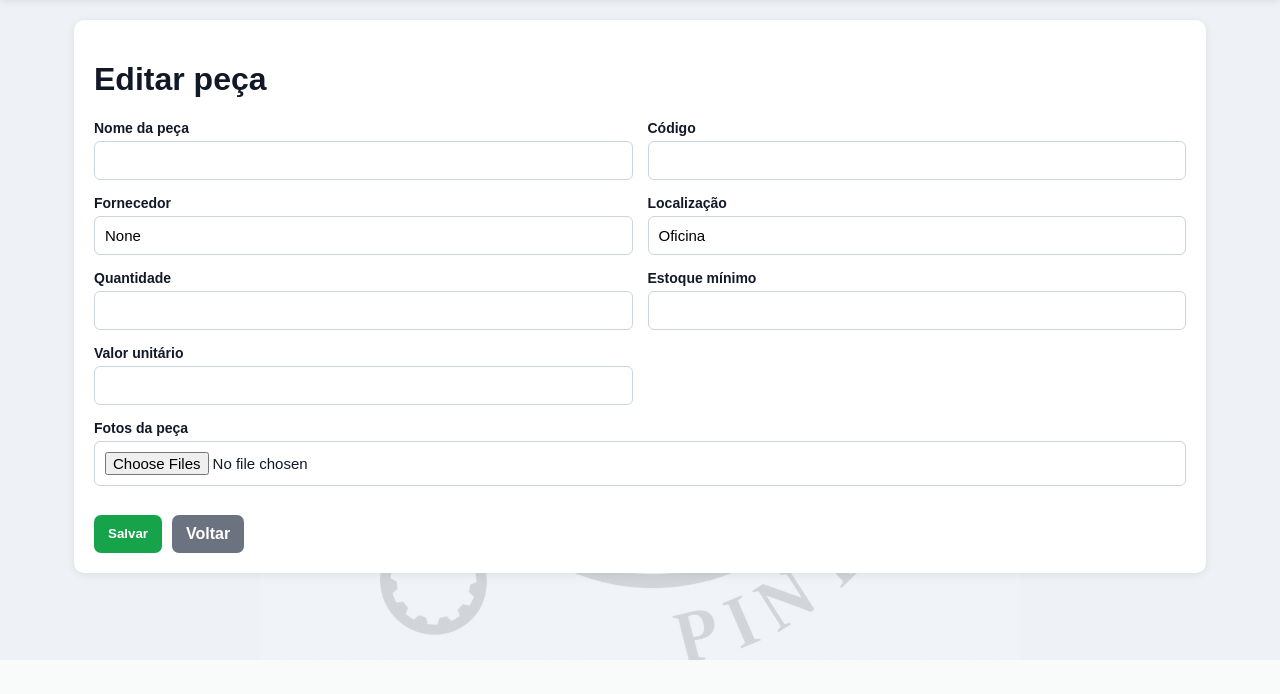
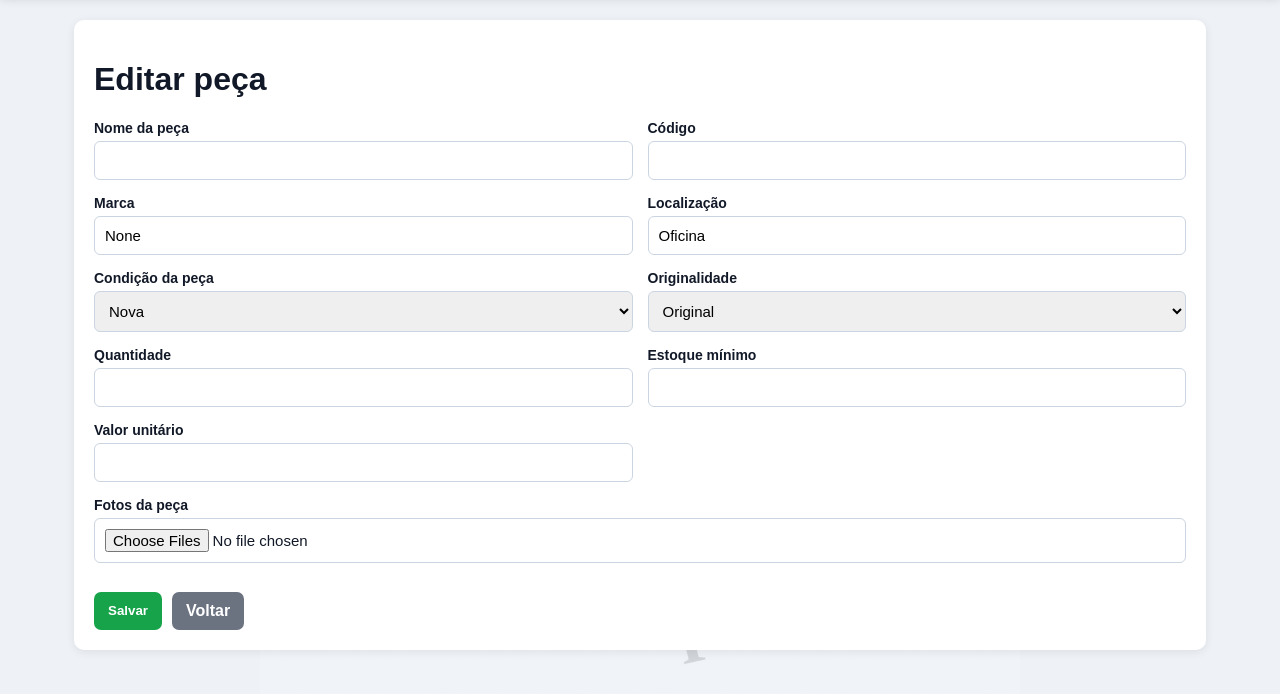
Before and after one commit to pontopneulatariaepintura-web/SistemaOS, a Flask app: page /estoque/nova in a window 1280 px wide. Shown: the part 140-834 px from the top of the page. Before the commit the page ends 800 px from the top, so only its background shows below. Run offline with Flask 3, Linux system fonts and the light colour scheme; the visitor is signed in with stand-in values (Sample User, id 1).

Commit message:
Corrigir textos acentuados

```diff
--- a/app.py
+++ b/app.py
@@ -481,6 +481,52 @@
     return "".join(ch for ch in texto.lower().strip() if ch.isalnum())
 
 
+def aplicar_info_extra_pecas(pecas):
+    pecas = list(pecas)
+    if not pecas:
+        return pecas
+    ids = [peca.id for peca in pecas]
+    placeholders = ", ".join(f":id{index}" for index, _ in enumerate(ids))
+    params = {f"id{index}": peca_id for index, peca_id in enumerate(ids)}
+    rows = db.session.execute(
+        text(f"SELECT id, condicao, originalidade FROM estoque_peca WHERE id IN ({placeholders})"),
+        params,
+    ).mappings()
+    extras = {row["id"]: row for row in rows}
+    for peca in pecas:
+        extra = extras.get(peca.id, {})
+        peca.condicao = extra.get("condicao") or "Nova"
+        peca.originalidade = extra.get("originalidade") or "Original"
+    return pecas
+
+
+def aplicar_info_extra_peca(peca):
+    if not peca or not getattr(peca, "id", None):
+        if peca:
+            peca.condicao = getattr(peca, "condicao", None) or "Nova"
+            peca.originalidade = getattr(peca, "originalidade", None) or "Original"
+        return peca
+    row = db.session.execute(
+        text("SELECT condicao, originalidade FROM estoque_peca WHERE id = :id"),
+        {"id": peca.id},
+    ).mappings().first()
+    peca.condicao = (row or {}).get("condicao") or "Nova"
+    peca.originalidade = (row or {}).get("originalidade") or "Original"
+    return peca
+
+
+def salvar_info_extra_peca(peca_id, condicao, originalidade):
+    db.session.execute(
+        text("UPDATE estoque_peca SET condicao = :condicao, originalidade = :originalidade WHERE id = :id"),
+        {
+            "id": peca_id,
+            "condicao": (condicao or "Nova").strip(),
+            "originalidade": (originalidade or "Original").strip(),
+        },
+    )
+    db.session.commit()
+
+
 def montar_alertas_prazo():
     hoje = datetime.now().date()
     limite = hoje + timedelta(days=2)
@@ -569,6 +615,10 @@
             "contrapartida_financeira": "FLOAT",
             "faturado_maxpar": "FLOAT",
             "valor_os": "FLOAT",
+        },
+        "estoque_peca": {
+            "condicao": "VARCHAR(30)",
+            "originalidade": "VARCHAR(30)",
         },
     }.items():
         existing_table_columns = {column["name"] for column in inspector.get_columns(table_name)}
@@ -1192,7 +1242,9 @@
             query = query.filter(EstoquePeca.codigo == codigo_lido)
             flash("Nenhuma peça encontrada com esse código de barras.", "warning")
 
-    pecas = query.order_by(EstoquePeca.nome).all()
+    pecas = aplicar_info_extra_pecas(query.order_by(EstoquePeca.nome).all())
+    if peca_encontrada:
+        aplicar_info_extra_peca(peca_encontrada)
     total_pecas = sum(peca.quantidade or 0 for peca in pecas)
     valor_total = sum((peca.quantidade or 0) * (peca.valor_unitario or 0) for peca in pecas)
     return render_template(
@@ -1218,12 +1270,15 @@
             valor_unitario=float(request.form.get("valor_unitario") or 0),
             localizacao=request.form.get("localizacao", "").strip(),
         )
+        peca.condicao = request.form.get("condicao", "Nova").strip()
+        peca.originalidade = request.form.get("originalidade", "Original").strip()
         if not peca.nome:
             flash("Informe o nome da pe\u00e7a.", "danger")
             return render_template("form_peca.html", peca=peca)
 
         db.session.add(peca)
         db.session.commit()
+        salvar_info_extra_peca(peca.id, peca.condicao, peca.originalidade)
         salvar_fotos_peca(peca.id)
         flash("Peça adicionada ao estoque. Etiqueta pronta para imprimir.", "success")
         return redirect(url_for("etiqueta_peca", id=peca.id, auto=1))
@@ -1233,13 +1288,15 @@
         codigo=(request.args.get("codigo") or "").strip(),
         localizacao=(request.args.get("localizacao") or "Oficina").strip(),
     )
+    peca.condicao = "Nova"
+    peca.originalidade = "Original"
     return render_template("form_peca.html", peca=peca)
 
 
 @app.route("/estoque/editar/<int:id>", methods=["GET", "POST"])
 @login_required
 def editar_peca(id):
-    peca = EstoquePeca.query.get_or_404(id)
+    peca = aplicar_info_extra_peca(EstoquePeca.query.get_or_404(id))
 
     if request.method == "POST":
         peca.nome = request.form.get("nome", "").strip()
@@ -1249,7 +1306,10 @@
         peca.estoque_minimo = int(request.form.get("estoque_minimo") or 0)
         peca.valor_unitario = float(request.form.get("valor_unitario") or 0)
         peca.localizacao = request.form.get("localizacao", "").strip()
+        peca.condicao = request.form.get("condicao", "Nova").strip()
+        peca.originalidade = request.form.get("originalidade", "Original").strip()
         db.session.commit()
+        salvar_info_extra_peca(peca.id, peca.condicao, peca.originalidade)
         salvar_fotos_peca(peca.id)
         flash("Pe\u00e7a atualizada.", "success")
         return redirect(url_for("estoque"))
@@ -1316,6 +1376,8 @@
             "nome": "nome", "peca": "nome", "descricao": "nome", "produto": "nome",
             "codigo": "codigo", "codigodebarras": "codigo", "codbarra": "codigo", "barras": "codigo", "sku": "codigo",
             "fornecedor": "fornecedor", "marca": "fornecedor",
+            "condicao": "condicao", "estado": "condicao", "novausada": "condicao", "novousado": "condicao",
+            "originalidade": "originalidade", "original": "originalidade", "originalounao": "originalidade",
             "quantidade": "quantidade", "qtd": "quantidade", "estoque": "quantidade",
             "estoqueminimo": "estoque_minimo", "minimo": "estoque_minimo",
             "valorunitario": "valor_unitario", "valor": "valor_unitario", "preco": "valor_unitario", "custounitario": "valor_unitario",
@@ -1357,6 +1419,12 @@
             peca.estoque_minimo = parse_int_estoque(dados.get("estoque_minimo"))
             peca.valor_unitario = parse_float_estoque(dados.get("valor_unitario"))
             peca.localizacao = dados.get("localizacao") or peca.localizacao or "Oficina"
+            db.session.flush()
+            salvar_info_extra_peca(
+                peca.id,
+                dados.get("condicao") or getattr(peca, "condicao", None) or "Nova",
+                dados.get("originalidade") or getattr(peca, "originalidade", None) or "Original",
+            )
 
         db.session.commit()
         flash(f"Importação concluída: {criadas} peças criadas, {atualizadas} atualizadas e {ignoradas} ignoradas.", "success")
--- a/templates/estoque.html
+++ b/templates/estoque.html
@@ -57,7 +57,9 @@
             </div>
             <div class="peca-dados">
                 <p><b>C&oacute;digo:</b> {{ peca.codigo or '-' }}</p>
-                <p><b>Fornecedor:</b> {{ peca.fornecedor or '-' }}</p>
+                <p><b>Marca:</b> {{ peca.fornecedor or '-' }}</p>
+                <p><b>Condi&ccedil;&atilde;o:</b> {{ peca.condicao or '-' }}</p>
+                <p><b>Originalidade:</b> {{ peca.originalidade or '-' }}</p>
                 <p><b>Quantidade:</b> {{ peca.quantidade }}</p>
                 <p><b>Estoque m&iacute;nimo:</b> {{ peca.estoque_minimo }}</p>
                 <p><b>Valor unit&aacute;rio:</b> R$ {{ "%.2f"|format(peca.valor_unitario or 0) }}</p>
--- a/templates/form_peca.html
+++ b/templates/form_peca.html
@@ -6,8 +6,22 @@
     <form method="POST" class="form-grid" enctype="multipart/form-data">
         <div><label>Nome da pe&ccedil;a</label><input type="text" name="nome" value="{{ peca.nome if peca else '' }}" required></div>
         <div><label>C&oacute;digo</label><input type="text" name="codigo" value="{{ peca.codigo if peca else '' }}"></div>
-        <div><label>Fornecedor</label><input type="text" name="fornecedor" value="{{ peca.fornecedor if peca else '' }}"></div>
+        <div><label>Marca</label><input type="text" name="fornecedor" value="{{ peca.fornecedor if peca else '' }}"></div>
         <div><label>Localiza&ccedil;&atilde;o</label><input type="text" name="localizacao" value="{{ peca.localizacao if peca else '' }}"></div>
+        <div>
+            <label>Condi&ccedil;&atilde;o da pe&ccedil;a</label>
+            <select name="condicao">
+                <option value="Nova" {% if (peca.condicao if peca else 'Nova') == 'Nova' %}selected{% endif %}>Nova</option>
+                <option value="Usada" {% if peca and peca.condicao == 'Usada' %}selected{% endif %}>Usada</option>
+            </select>
+        </div>
+        <div>
+            <label>Originalidade</label>
+            <select name="originalidade">
+                <option value="Original" {% if (peca.originalidade if peca else 'Original') == 'Original' %}selected{% endif %}>Original</option>
+                <option value="N&atilde;o original" {% if peca and peca.originalidade == 'N&atilde;o original' %}selected{% endif %}>N&atilde;o original</option>
+            </select>
+        </div>
         <div><label>Quantidade</label><input type="number" min="0" name="quantidade" value="{{ peca.quantidade if peca else 0 }}"></div>
         <div><label>Estoque m&iacute;nimo</label><input type="number" min="0" name="estoque_minimo" value="{{ peca.estoque_minimo if peca else 0 }}"></div>
         <div><label>Valor unit&aacute;rio</label><input type="number" min="0" step="0.01" name="valor_unitario" value="{{ peca.valor_unitario if peca else 0 }}"></div>
```
